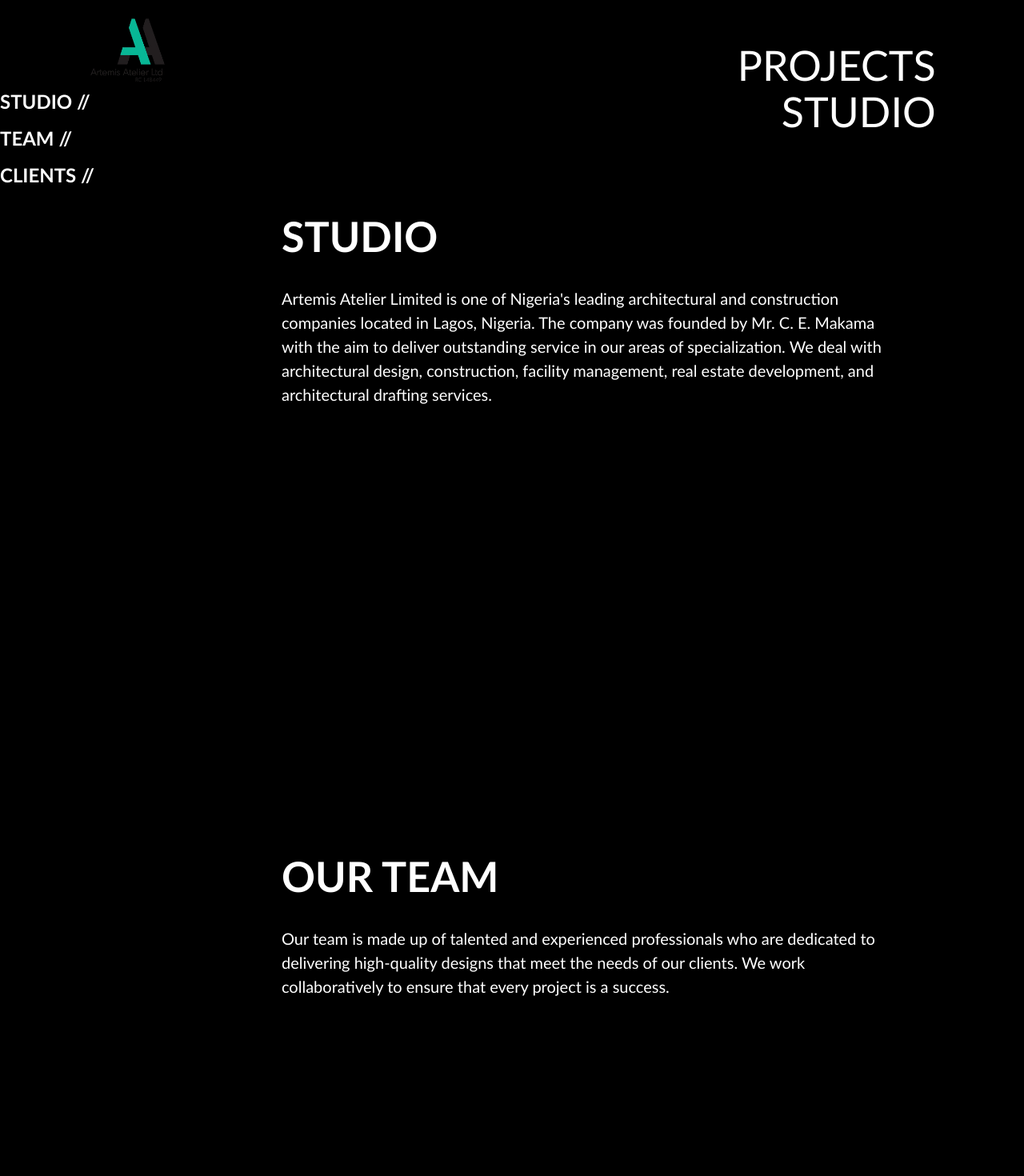
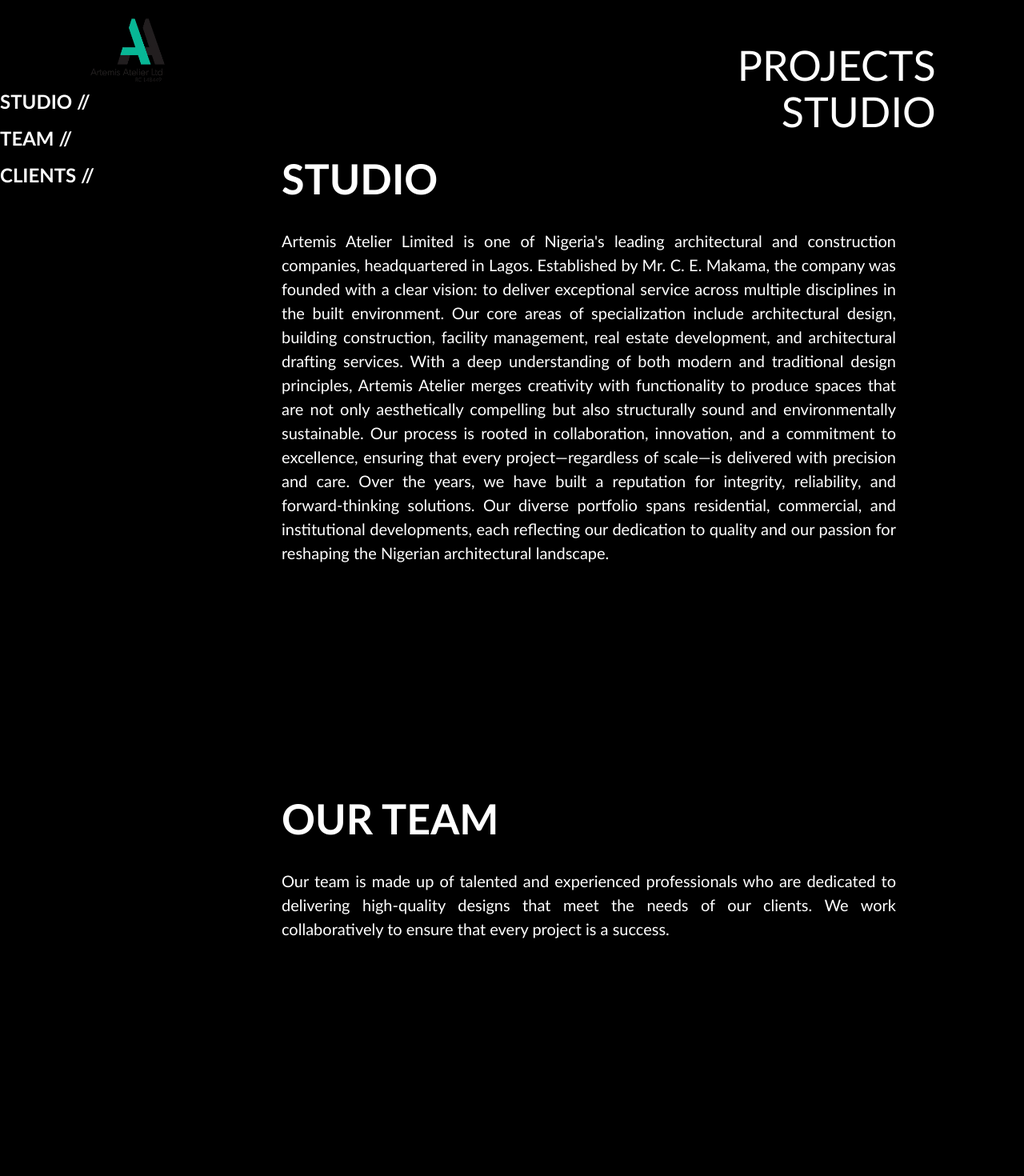
Before and after one commit to Rotinuel/artemis, a Next.js app: page /studio in a window 1280 px wide. Shown: the top 1470 px of the page at 80% size. Built offline with nearby package versions, Linux system fonts and the light colour scheme; a web font is replaced by a local one.

Commit message:
still about

```diff
--- a/app/studio/page.jsx
+++ b/app/studio/page.jsx
@@ -15,10 +15,10 @@ const Studio = () => {
 
         </ul> */}
 
-        <ul className="space-y-4 text-[24px] font-bold leading-[30px] flex-wrap gap-4 font-trebuchet">
+        <ul className="space-y-4 text-[24px] font-bold leading-[30px] flex-wrap gap-4 font-trebuchet text-white">
           {aboutLinks.map((item, index) => (
             <li key={index}>
-              <Link href={item.href} className="hover:text-aGreen">
+              <Link href={item.href} className="hover:text-aGreen text-white">
                 {item.name}
               </Link>
             </li>
@@ -28,21 +28,33 @@ const Studio = () => {
 
       <main className="lg:ml-[25%] px-8 pt-40">
         {/* STUDIO SECTION */}
-        <section id="studio" className="min-h-screen py-24">
+        <section id="studio" className="min-h-screen pt-6 pb-12">
           <h1 className="text-[52px] font-bold mb-6">STUDIO</h1>
-          <p className="text-[20px] leading-[30px] max-w-3xl">
+          <p className="text-[20px] leading-[30px] max-w-3xl text-justify">
             Artemis Atelier Limited is one of Nigeria's leading architectural
-            and construction companies located in Lagos, Nigeria. The company
-            was founded by Mr. C. E. Makama with the aim to deliver outstanding
-            service in our areas of specialization. We deal with architectural
-            design, construction, facility management, real estate development,
-            and architectural drafting services.
+            and construction companies, headquartered in Lagos. Established by
+            Mr. C. E. Makama, the company was founded with a clear vision: to
+            deliver exceptional service across multiple disciplines in the built
+            environment. Our core areas of specialization include architectural
+            design, building construction, facility management, real estate
+            development, and architectural drafting services. With a deep
+            understanding of both modern and traditional design principles,
+            Artemis Atelier merges creativity with functionality to produce
+            spaces that are not only aesthetically compelling but also
+            structurally sound and environmentally sustainable. Our process is
+            rooted in collaboration, innovation, and a commitment to excellence,
+            ensuring that every project—regardless of scale—is delivered with
+            precision and care. Over the years, we have built a reputation for
+            integrity, reliability, and forward-thinking solutions. Our diverse
+            portfolio spans residential, commercial, and institutional
+            developments, each reflecting our dedication to quality and our
+            passion for reshaping the Nigerian architectural landscape.
           </p>
         </section>
 
-        <section id="team" className="min-h-screen py-24">
+        <section id="team" className="min-h-screen pt-6 pb-12">
           <h1 className="text-[52px] font-bold mb-6">OUR TEAM</h1>
-          <p className="text-[20px] leading-[30px] max-w-3xl">
+          <p className="text-[20px] leading-[30px] max-w-3xl text-justify">
             Our team is made up of talented and experienced professionals who
             are dedicated to delivering high-quality designs that meet the needs
             of our clients. We work collaboratively to ensure that every project
@@ -50,9 +62,9 @@ const Studio = () => {
           </p>
         </section>
 
-        <section id="client" className="min-h-screen py-24">
+        <section id="client" className="min-h-screen pt-6 pb-6">
           <h1 className="text-[52px] font-bold mb-6">CLIENTS</h1>
-          <p className="text-[20px] leading-[30px] max-w-3xl">
+          <p className="text-[20px] leading-[30px] max-w-3xl text-justify">
             We’ve had the privilege of working with clients across various
             industries, building long-term relationships based on trust and
             excellence.
```
